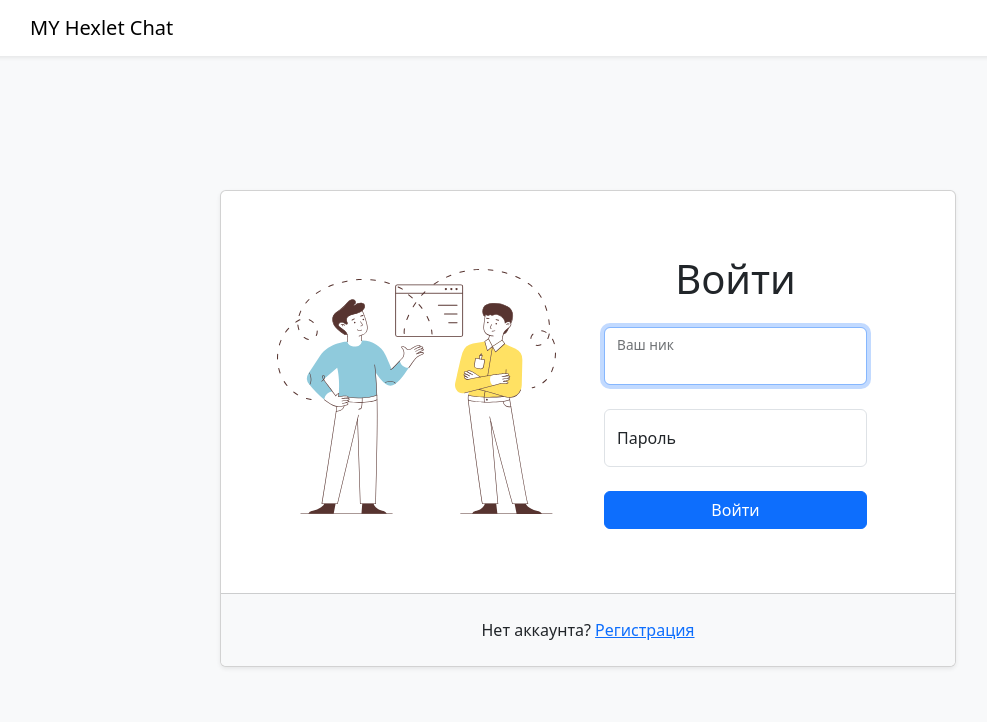
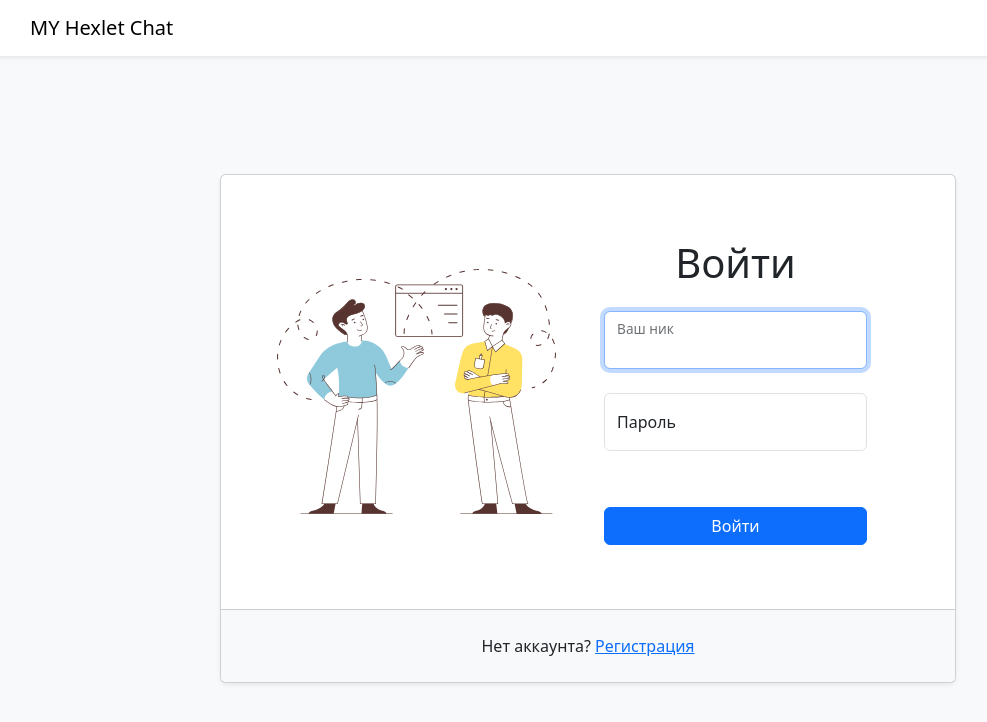
Before and after one commit to Loresina/MYChat, a React (Create React App) app in the folder frontend_slack/: page /login in a window 1280 px wide. Shown: the top 722 px of the page, without its empty margins (52-1039 px from the left). Built offline with nearby package versions, Linux system fonts and the light colour scheme.

Commit message:
fix autorize button

```diff
--- a/frontend_slack/src/Components/Autorization.jsx
+++ b/frontend_slack/src/Components/Autorization.jsx
@@ -93,7 +93,7 @@ const Autorization = ({ t }) => {
                       </Form.Group>
                       <Form.Group className="form-floating mb-3">
                         <Form.Control
-                          className="mb-4"
+                          className="mb-5"
                           type="password"
                           onChange={formik.handleChange}
                           value={formik.values.password}
@@ -109,7 +109,7 @@ const Autorization = ({ t }) => {
                           {getPasswordError()}
                         </Form.Control.Feedback>
                       </Form.Group>
-                      <Button type="submit" className="w-100">{t('welcome')}</Button>
+                      <Button type="submit" className="w-100 mt-2">{t('welcome')}</Button>
                     </fieldset>
                   </Form>
                 </Col>
```
